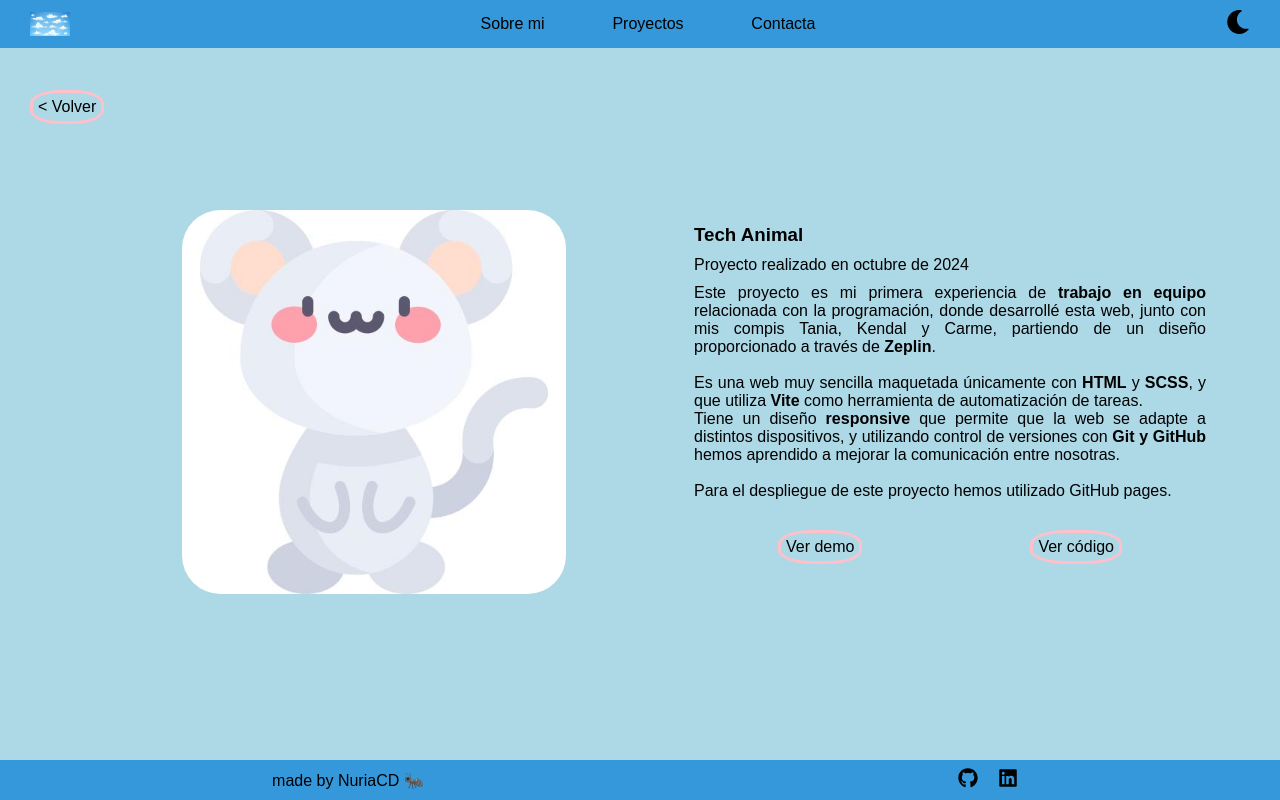
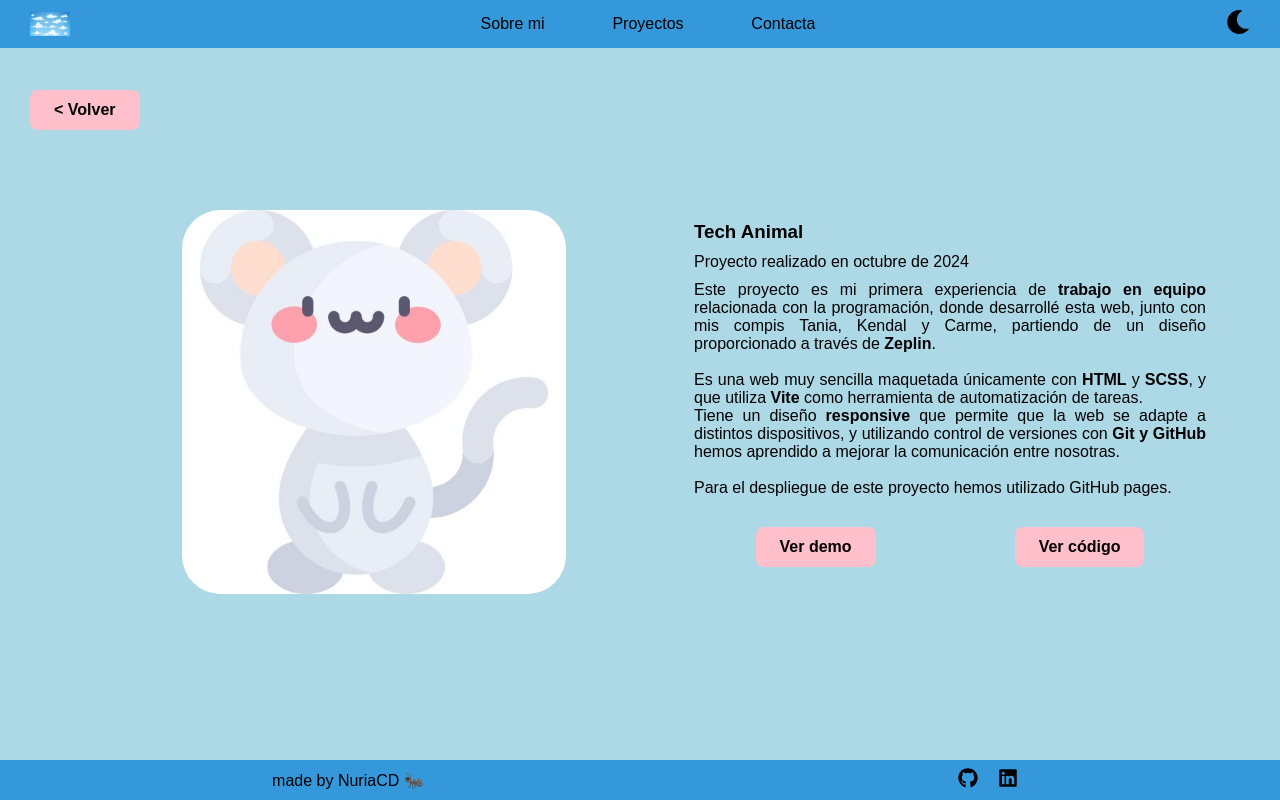
Before and after one commit to Nuria8890/portfolio, a React (Vite) app: page /projects/1 in a window 1280 px wide. Built offline with nearby package versions, Linux system fonts and the light colour scheme; a web font is replaced by a local one.

Commit message:
implement te same button styles as on the 'aboutme'

```diff
--- a/src/styles/layout/projects/Project_details.scss
+++ b/src/styles/layout/projects/Project_details.scss
@@ -5,17 +5,9 @@
   flex-direction: column;
   align-items: center;
   &__back {
-    padding: 5px;
-    border: 3px solid $secondary-color;
-    border-radius: 40%;
+    @include button-link-style;
     margin-bottom: 20px;
 
-    &:hover {
-      box-shadow: 4px 4px 5px $secondary-color;
-      background-color: $secondary-color;
-      border: 3px solid $terciary-color;
-      transform: scale(1.1);
-    }
     @media (min-width: 1024px) {
       position: absolute;
       top: 90px;
@@ -50,16 +42,11 @@
       margin: 20px 0;
       display: flex;
       justify-content: space-around;
+      gap: 1rem;
+      flex-wrap: wrap;
+
       a {
-        padding: 5px;
-        border: 3px solid $secondary-color;
-        border-radius: 40%;
-        &:hover {
-          box-shadow: 4px 4px 5px $secondary-color;
-          background-color: $secondary-color;
-          border: 3px solid $terciary-color;
-          transform: scale(1.1);
-        }
+        @include button-link-style;
       }
     }
     @media (min-width: 1024px) {
--- a/src/styles/layout/projects/filters/Filters.scss
+++ b/src/styles/layout/projects/filters/Filters.scss
@@ -11,14 +11,7 @@
     border-bottom: 3px $secondary-color solid;
   }
   &__resetButton {
-    color: $quaternary-color;
-    padding: 5px;
-    border-radius: 20%;
-    background-color: $secondary-color;
-    &:active {
-      box-shadow: 1px 1px $first-font-color;
-      transform: scale(0.9);
-    }
+    @include button-link-style;
   }
   @media (min-width: 768px) {
     flex-direction: column;
```
